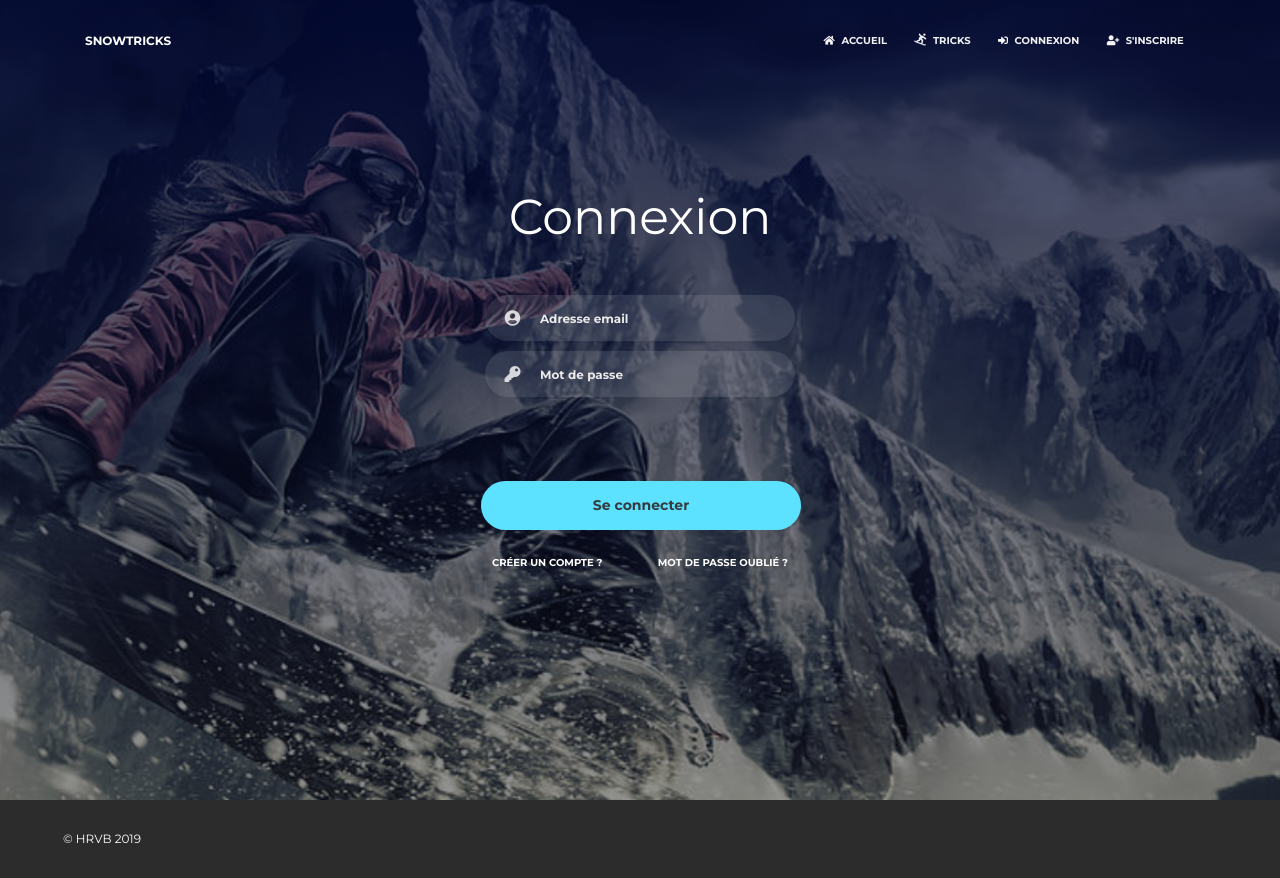
After one commit to BreakFork/SnowTricks, a Symfony app: template templates/security/login.html.twig in a window 1280 px wide. The commit adds this page. Run offline with Twig, Linux system fonts and the light colour scheme; the template is opened without the code that fills it, so the values that code supplies are empty; some libraries are stand-ins or nearby versions.

Commit message:
Creating sign in / up forms /#2

```diff
--- a/config/routes.yaml
+++ b/config/routes.yaml
@@ -1,3 +1,3 @@
 #index:
-#    path: /
+#    path: /home
 #    controller: App\Controller\DefaultController::index
--- a/src/Controller/PageController.php
+++ b/src/Controller/PageController.php
@@ -28,9 +28,7 @@ use Symfony\Component\Routing\Annotation\Route;
 class PageController extends AbstractController
 {
     /**
-     * Matches / exactly
-     *
-     * @route("/", name="Accueil")
+     * @Route("/", name="home")
      */
     public function homePage(): Response
     {
--- a/src/Controller/UserController.php
+++ b/src/Controller/UserController.php
@@ -17,8 +17,5 @@ use Symfony\Bundle\FrameworkBundle\Controller\AbstractController;
 
 class UserController extends AbstractController
 {
-    public function loginPage()
-    {
 
-    }
 }
--- a/templates/base.html.twig
+++ b/templates/base.html.twig
@@ -12,12 +12,13 @@
 
         <!--     Fonts and icons     -->
         <link href="https://fonts.googleapis.com/css?family=Montserrat:400,700,200" rel="stylesheet" />
-        {#<link href="https://use.fontawesome.com/releases/v5.0.6/css/all.css" rel="stylesheet">#}
+        <link href="https://use.fontawesome.com/releases/v5.7.0/css/all.css" rel="stylesheet">
+
 
         <!-- CSS Files -->
         <link href="/assets/css/bootstrap.min.css" rel="stylesheet" />
         <link href="/assets/css/now-ui-kit.css?v=1.2.0" rel="stylesheet" />
-        <script src="https://kit.fontawesome.com/96edde3bcc.js"></script>
+        {#<script src="https://kit.fontawesome.com/96edde3bcc.js"></script>#}
     </head>
 
     <body class="d-flex flex-column justify-content-between min-vh-100" data-background-color="black" style="height: 100%;">
--- a/templates/header.html.twig
+++ b/templates/header.html.twig
@@ -1,7 +1,7 @@
     <nav class="navbar navbar-expand-lg fixed-top navbar-transparent" data-background-color="black" color-on-scroll="20">
         <div class="container">
             <div class="navbar-translate">
-                <a class="navbar-brand font-weight-bold" href="{{ path('Accueil') }}">
+                <a class="navbar-brand font-weight-bold" href="{{ path('home') }}">
                     SnowTricks
                 </a>
                 <button class="navbar-toggler" type="button" data-toggle="collapse" data-target="#navigation" aria-controls="navigation-index" aria-expanded="false" aria-label="Toggle navigation">
@@ -13,29 +13,38 @@
             <div class="collapse navbar-collapse" data-nav-image="/assets/img/blurred-image-1.jpg" data-color="blue" style="opacity: .95;">
                 <ul class="navbar-nav ml-auto text-dark">
                     <li class="nav-item">
-                        <a class="nav-link" href="{{ path('Accueil') }}">
+                        <a class="nav-link" href="{{ path('home') }}">
                             <i class="fas fa-home"></i>
                             <p class="font-weight-bold ml-1">Accueil</p>
                         </a>
                     </li>
                     <li class="nav-item">
-                        <a href="{{ path('Accueil') }}#tricks-index" class="nav-link">
+                        <a href="{{ path('home') }}#tricks-index" class="nav-link">
                             <i class="fas fa-snowboarding" style="font-size: 1.2em;"></i>
                             <p class="font-weight-bold ml-1">Tricks</p>
                         </a>
                     </li>
+                    {% if not app.user %}
                     <li class="nav-item">
-                        <a href="#" class="nav-link">
+                        <a href="{{ path('securityLogin') }}" class="nav-link">
                             <i class="fas fa-sign-in-alt"></i>
                             <p class="font-weight-bold ml-1">Connexion</p>
                         </a>
                     </li>
+                        <li class="nav-item">
+                            <a href="{{ path('securityRegistration') }}" class="nav-link">
+                                <i class="fas fa-user-plus"></i>
+                                <p class="font-weight-bold ml-1">S'inscrire</p>
+                            </a>
+                        </li>
+                    {% else %}
                     <li class="nav-item">
-                        <a href="#" class="nav-link">
-                            <i class="fas fa-user-plus"></i>
-                            <p class="font-weight-bold ml-1">S'inscrire</p>
+                        <a href="{{ path('securityLogout') }}" class="nav-link">
+                            <i class="fas fa-sign-out-alt"></i>
+                            <p class="font-weight-bold ml-1">Déconnexion</p>
                         </a>
                     </li>
+                    {% endif %}
                 </ul>
             </div>
         </div>
--- /dev/null
+++ b/templates/security/login.html.twig
@@ -0,0 +1,66 @@
+{% extends 'base.html.twig' %}
+
+{% block meta_description %}
+    <meta name="description" content="Page de connexion du site SnowTricks">
+{% endblock %}
+
+{% block title %}
+    <title>Connexion</title>
+{% endblock %}
+
+{% block body %}
+    <div class="login-page">
+
+        <div class="page-header" filter-color="orange">
+
+            <div class="page-header-image" style="background-image:url(../assets/img/ST_Header.jpg)"></div>
+
+            <div class="content">
+                <div class="container">
+                    <div class="col-md-6 ml-auto mr-auto">
+                        <div class="card card-login card-plain">
+
+                            <form class="form  mt-5" action="{{ path('securityLogin') }}" method="post">
+                                <div class="card-header text-center">
+                                    <div>
+                                        <h1>Connexion</h1>
+                                    </div>
+                                </div>
+                                <div class="card-body">
+                                    <div class="input-group form-group-no-border input-lg">
+                                        <div class="input-group-prepend">
+                                            <span class="input-group-text"><i class="fa fa-user-circle"></i></span>
+                                        </div>
+                                        <input type="text" class="form-control font-weight-bold" placeholder="Adresse email" required name="_username">
+                                    </div>
+                                    <div class="input-group form-group-no-border input-lg">
+                                        <div class="input-group-prepend">
+                                            <span class="input-group-text"><i class="fas fa-key"></i></span>
+                                        </div>
+                                        <input type="password" class="form-control font-weight-bold" placeholder="Mot de passe" required name="_password">
+                                    </div>
+                                </div>
+                                <div class="card-footer text-center my-4">
+                                    <button type="submit" class="btn btn-round btn-lg btn-block text-dark font-weight-bold" style="background-color: #5ce2ff;">Se connecter</button>
+                                </div>
+                                <div class="d-flex justify-content-between px-2 mx-1">
+                                    <div class="align-self-start">
+                                        <h6>
+                                            <a href="{{ path('securityRegistration') }}" class="link footer-link">Créer un compte ?</a>
+                                        </h6>
+                                    </div>
+                                    <div class="align-self-end">
+                                        <h6>
+                                            <a href="#pablo" class="link footer-link">Mot de passe oublié ?</a>
+                                        </h6>
+                                    </div>
+                                </div>
+                            </form>
+
+                        </div>
+                    </div>
+                </div>
+            </div>
+        </div>
+    </div>
+{% endblock %}
```
Also changed, not shown: src/Controller/SecurityController.php (added, +54 -0 lines), src/Entity/User.php (added, +158 -0 lines), src/Form/RegistrationType.php (added, +31 -0 lines), src/Migrations/Version20190630071452.php (added, +35 -0 lines), src/Repository/UserRepository.php (added, +50 -0 lines), templates/index.html.twig (+4 -4 lines), templates/security/registration.html.twig (added, +59 -0 lines), public/assets/img/ST_H6.png (added), 4 other files.
